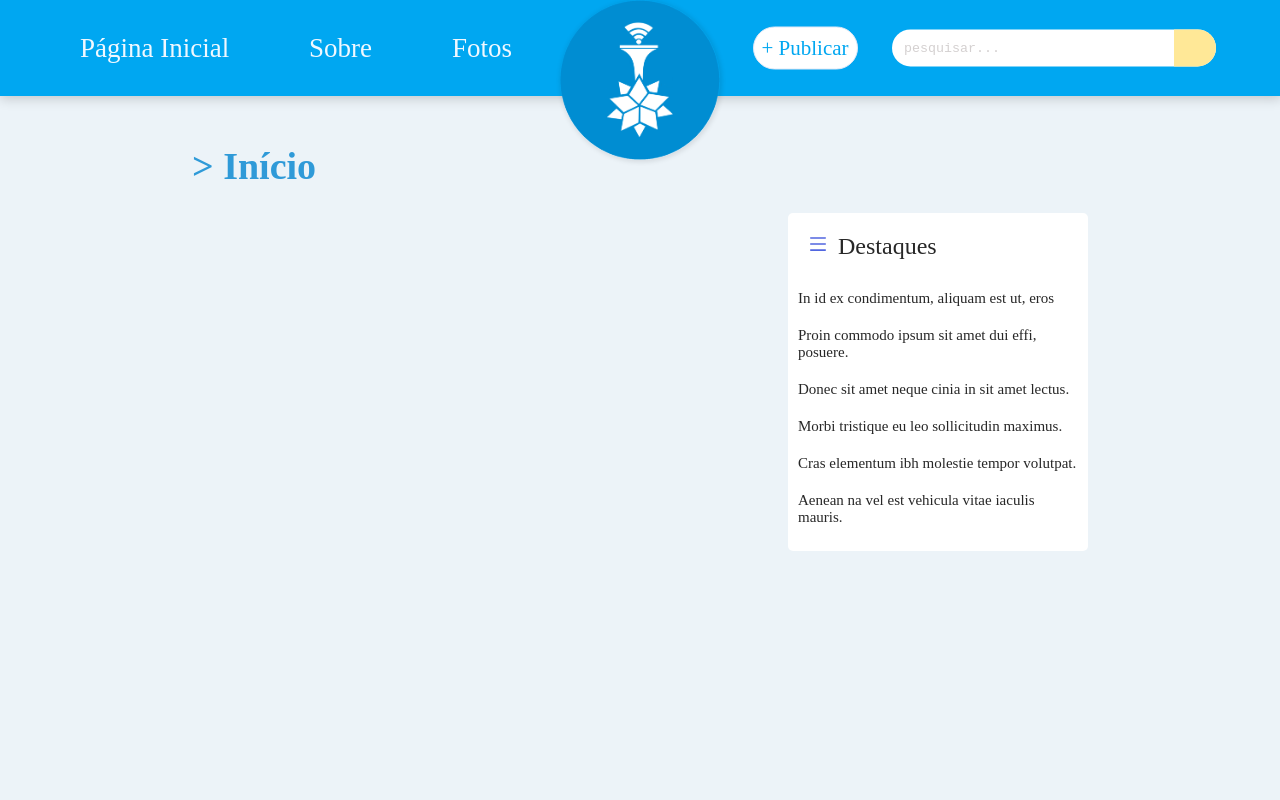
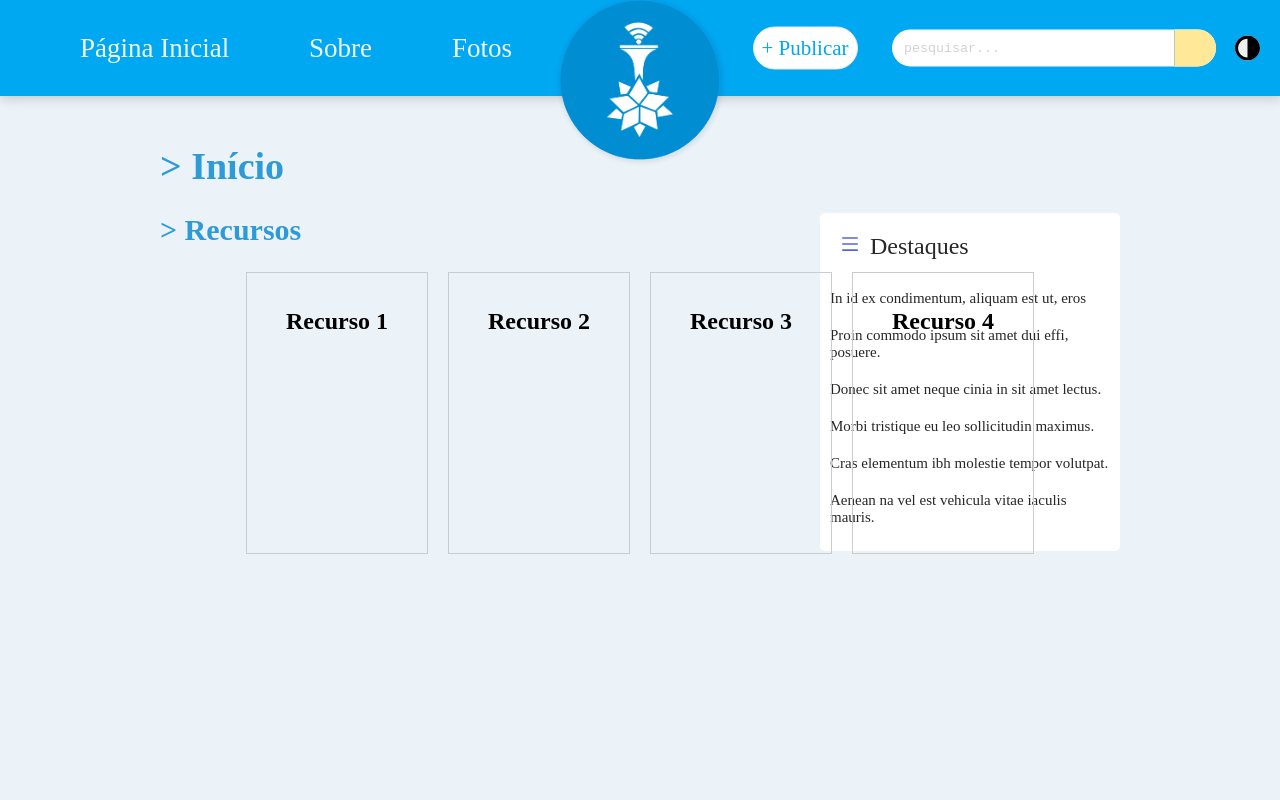
Before and after one commit to murilomatioli/portal-ilhaconectada, a React (Create React App) app: page / in a window 1280 px wide. Shown: the top 800 px of the page. Built offline with nearby package versions, Linux system fonts and the light colour scheme; a web font is replaced by a local one.

Commit message:
Recursos adicionados, botão de contraste adicionado

```diff
--- a/public/index.html
+++ b/public/index.html
@@ -1,9 +1,9 @@
 <!DOCTYPE html>
-<html lang="en">
+<html lang="pt-br">
   <head>
 
     <meta charset="utf-8" />
-    <link rel="icon" href="%PUBLIC_URL%/favicon.ico" />
+    <link rel="icon" href="%PUBLIC_URL%/ilhaconectada.png" />
     <meta name="viewport" content="width=device-width, initial-scale=1" />
     <meta name="theme-color" content="#000000" />
     <meta
@@ -25,7 +25,7 @@
       work correctly both with client-side routing and a non-root public URL.
       Learn how to configure a non-root public URL by running `npm run build`.
     -->
-    <title>React App</title>
+    <title>Ilha Conectada</title>
   </head>
   <body>
     <noscript>You need to enable JavaScript to run this app.</noscript>
--- /dev/null
+++ b/src/components/gridComponent.jsx
@@ -0,0 +1,25 @@
+import React from "react";
+import styles from "./gridComponent.module.css";
+function GridComponent() {
+    return(
+        <>
+        <div className={styles.gridContainer}>
+            <div className={styles.gridItem}>
+                <h2>Recurso 1</h2>
+            </div>
+            <div className={styles.gridItem}>
+                <h2>Recurso 2</h2>
+            </div>
+            <div className={styles.gridItem}>
+                <h2>Recurso 3</h2>
+            </div>
+            <div className={styles.gridItem}>
+                <h2>Recurso 4</h2>
+            </div>
+        </div>
+        </>
+    )
+
+}
+
+export default GridComponent;
--- /dev/null
+++ b/src/components/gridComponent.module.css
@@ -0,0 +1,17 @@
+.gridContainer {
+    display: grid;
+    position: absolute;
+    grid-template-columns: repeat(4,1fr);
+    gap: 20px;
+    justify-content: center;
+
+    left: 50%;
+    transform: translateX(-50%);
+}
+.gridItem {
+    border: 1px solid #ccc;
+    padding: 15px;
+    width: 150px;
+    text-align: center;
+    height: 250px;
+}
--- a/src/components/header.module.css
+++ b/src/components/header.module.css
@@ -16,6 +16,25 @@
     width: 67%;
     justify-content: right;
 }
+.acessibilidadeBtn {
+    width: 25px;
+    position: absolute;
+    right: 0;
+    top: 50%;
+    margin-right: 20px;
+    transform: translateY(-50%);
+    height: 25px;
+    border: 0;
+    font-size: 25px;
+    padding: 0;
+    border-radius: 50%;
+}
+.altoContraste {
+    background-color: black;
+    color: white;
+
+  }
+
 .overlay {
     position: fixed;
     top: 0;
@@ -115,6 +134,7 @@
     position: absolute;
     background-color: #FFE897;
     border: 0;
+    border-left: 1px solid rgb(197, 197, 197);
     height: 100%;
     border-radius: 0 20px 20px 0;
     width: 13%;
--- a/src/components/headerComponent.jsx
+++ b/src/components/headerComponent.jsx
@@ -2,9 +2,11 @@ import React, { useState } from "react";
 import styles from "./header.module.css";
 import { Link } from "react-router-dom";
 import TextEditorComponent from "./textEditorComponent";
+import { ImContrast } from "react-icons/im";
 
 function HeaderComponent() {
   const [mostrarOverlay, setMostrarOverlay] = useState(false);
+  const [altoContraste, setAltoContraste] = useState(false);
 
   const handlePublicar = () => {
     setMostrarOverlay(true);
@@ -15,9 +17,13 @@ function HeaderComponent() {
     event.stopPropagation();
   };
 
+  const toggleAltoContraste = () => {
+    setAltoContraste(!altoContraste);
+  };
+
   return (
     <>
-      <div className={styles.headerBody}>
+      <div className={altoContraste ? `${styles.headerBody} ${styles.altoContraste}` : styles.headerBody}>
         <ul className={styles.headerUl}>
           <li><Link to="/">Página Inicial</Link></li>
           <li><Link to="/sobre">Sobre</Link></li>
@@ -43,6 +49,9 @@ function HeaderComponent() {
           <input type="text" className={styles.search} placeholder="pesquisar..." />
           <input type="button" className={styles.searchButton} />
         </div>
+        <button className={styles.acessibilidadeBtn} onClick={toggleAltoContraste}>
+          <ImContrast />
+        </button>
       </div>
       <img src="/ilhaconectada.png" alt="Ilha Conectada" className={styles.ilhaLogo} />
     </>
--- a/src/pages/About.jsx
+++ b/src/pages/About.jsx
@@ -1,12 +1,13 @@
 import React from "react";
 import styles from "./about.module.css"
-import HeaderComponent from "../components/headerComponent";
 function AboutPage (){
     return(
         <>
             <div className={styles.contentContainer}>
                 <h1 className={styles.title}>&gt; Sobre</h1>
-
+                <h2 className={styles.subtitle}>&gt; Missão e objetivos</h2>
+                <h2 className={styles.subtitle}>&gt; FAQ</h2>
+                <h2 className={styles.subtitle}>&gt; Informações técnicas</h2>
             </div>
         </>
     )
--- a/src/pages/Home.jsx
+++ b/src/pages/Home.jsx
@@ -1,8 +1,7 @@
 import React from "react";
 import styles from "./home.module.css"
-import HeaderComponent from "../components/headerComponent";
 import { AiOutlineMenu } from "react-icons/ai";
-import FooterComponent from "../components/footerComponent";
+import GridComponent from "../components/gridComponent";
 
 function HomePage (){
     return(
@@ -10,7 +9,6 @@ function HomePage (){
         <div className={styles.contentContainer}>
 
             <h1 className={styles.title}>&gt; Início</h1>
-            <p></p>
             <div className={styles.destaques} >
                 <h2 className={styles.destaqueHead}><AiOutlineMenu/>Destaques</h2>
             <ul>
@@ -22,6 +20,11 @@ function HomePage (){
                 <li>Aenean na vel est  vehicula vitae iaculis mauris.</li>
             </ul>
             </div>
+            <div className={styles.recursosWrapper}>
+                <h2 className={styles.subtitle}>&gt; Recursos</h2>
+                <GridComponent></GridComponent>
+            </div>
+
         </div>
 
         </>
--- a/src/pages/about.module.css
+++ b/src/pages/about.module.css
@@ -6,3 +6,7 @@
     font-size: 38px;
     color: rgb(47, 154, 216);
 }
+.subtitle {
+    font-size: 30px;
+    color: rgb(47, 154, 216);
+}
--- a/src/pages/home.module.css
+++ b/src/pages/home.module.css
@@ -1,6 +1,6 @@
 .contentContainer {
-
-    width: 70%;
+    width: 75%;
+    height: 100vh;
     margin: 3rem auto;
 }
 .title {
@@ -14,6 +14,7 @@
     float: right;
     color: rgb(39, 39, 39);
     vertical-align: middle;
+    display: inline;
 }
 .destaques svg {
     color: rgb(81, 102, 224);
@@ -37,3 +38,7 @@
     font-weight: 400;
     text-indent: 20px;
 }
+.subtitle {
+    font-size: 30px;
+    color: rgb(47, 154, 216);
+}
```
Also changed, not shown: public/template.png (added).
